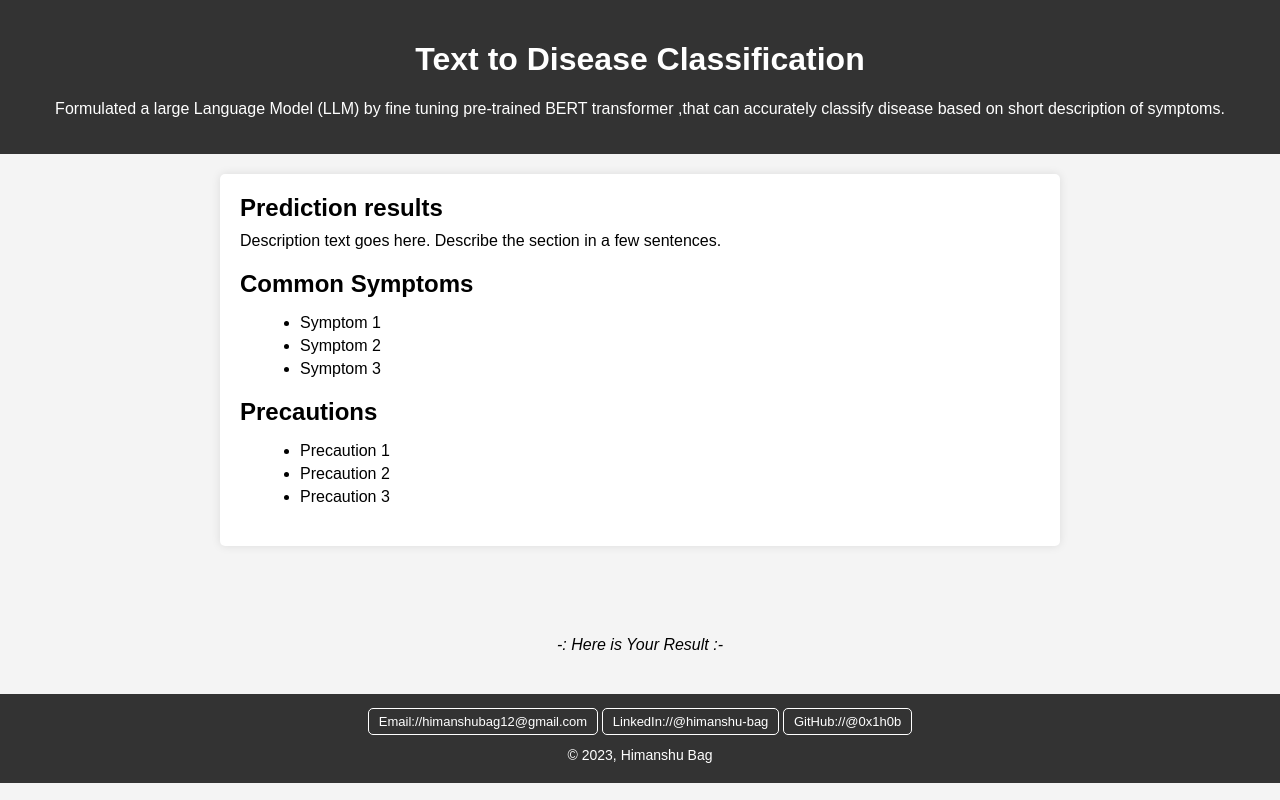
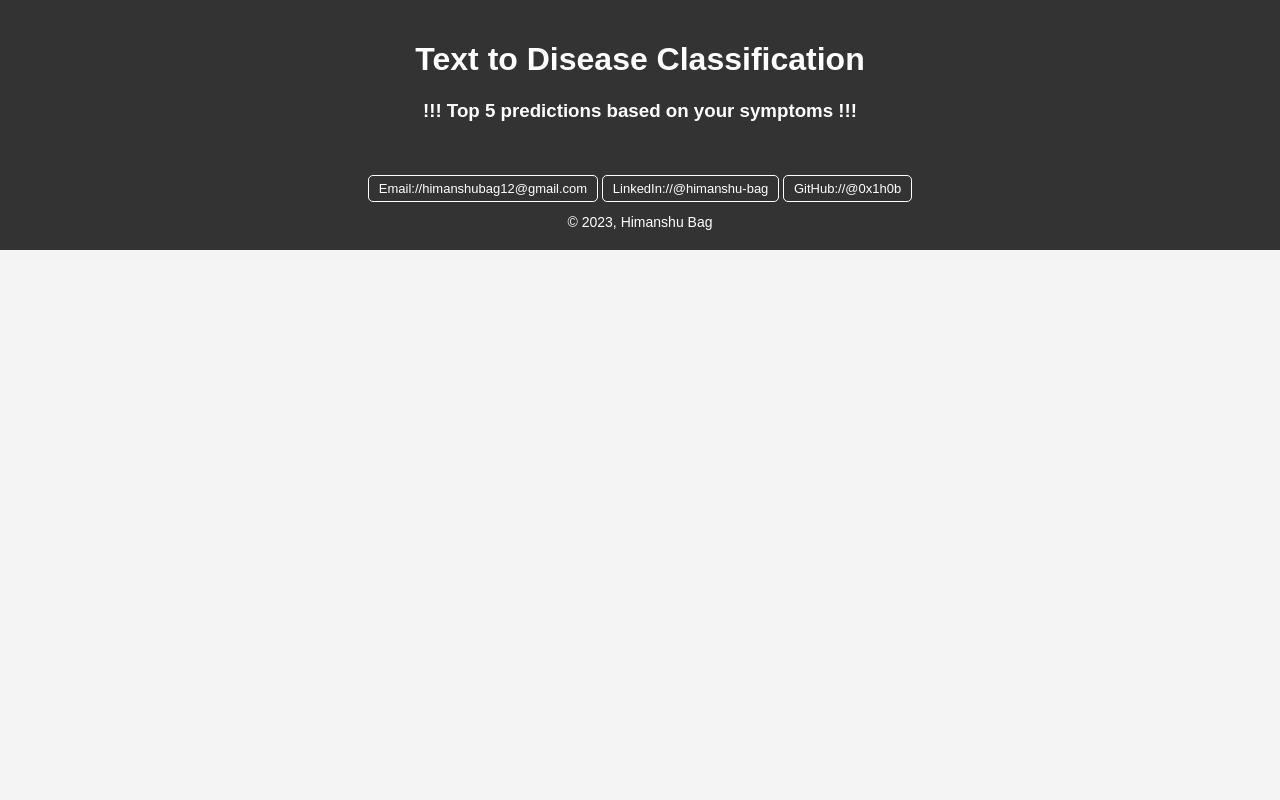
Before and after one commit to 0x1h0b/Text-to-Disease-Classification, a Flask app: template templates/result.html in a window 1280 px wide. Run offline with Flask 3, Linux system fonts and the light colour scheme; the template is opened without the code that fills it, so the values that code supplies are empty.

Commit message:
enhanced the result.html for displaying final model output

```diff
--- a/templates/result.html
+++ b/templates/result.html
@@ -11,59 +11,45 @@
     <h1>Text to Disease Classification</h1>
     <!-- Description in header -->
     <div class="description1">
-        <p>Formulated a large Language Model (LLM) by fine tuning pre-trained BERT transformer ,that can accurately classify disease based on short description of symptoms.</p>
+        <!-- <p>Formulated a large Language Model (LLM) by fine tuning pre-trained BERT transformer ,that can accurately classify disease based on short description of symptoms.</p> -->
+        <h3 style="text-align: center;"> !!! Top 5 predictions based on your symptoms !!!</h3>
     </div>
   </header>
-
+  {% for i in range(res_dis_name|length) %}
   <div class="info-container">
+    <!-- section for disease name -->
     <div class="section">
-      <div class="section-title">Prediction results</div>
+      <div class="section-title">Disease Name</div>
       <div class="section-description">
-        Description text goes here. Describe the section in a few sentences.
+        <p>{{ res_dis_name[i][0] }} ,  Score : {{ res_dis_name[i][1] }}</p>
       </div>
     </div>
 
+    <!-- section for disease descrption -->
+    <div class="section">
+      <div class="section-title">Description</div>
+      <div class="section-list">
+        {{ res_dis_name[i][2] }}
+      </div>
+    </div>
+
+    <!-- section for disease common symptoms -->
     <div class="section">
       <div class="section-title">Common Symptoms</div>
       <div class="section-list">
-        <ul>
-          <li>Symptom 1</li>
-          <li>Symptom 2</li>
-          <li>Symptom 3</li>
-          <!-- Add more symptoms as needed -->
-        </ul>
+        {{ res_dis_name[i][3] }}
       </div>
     </div>
 
+    <!-- section for disease precautions -->
     <div class="section">
       <div class="section-title">Precautions</div>
       <div class="section-list">
-        <ul>
-          <li>Precaution 1</li>
-          <li>Precaution 2</li>
-          <li>Precaution 3</li>
-          <!-- Add more precautions as needed -->
-        </ul>
+        {{ res_dis_name[i][4] }}
       </div>
     </div>
   </div>
-
-  <div class="container">
-    <div class="main-content">
-        <!-- Brief Description -->
-      <div class="description">
-        <p>-: Here is Your Result :-</p>
-      </div>
-
-      <div class="">
-        <!-- <h1>{{ res_dis_name }}</h1> -->
-        {% for i in range(res_dis_name|length) %}
-              <h3>{{ res_dis_name[i] }}</h3>
-        {% endfor %}
-      </div>
-
-    </div>
-  </div>
+  {% endfor %}
 
   <footer>
     <div class="contact-info">
--- a/templates/static/style.css
+++ b/templates/static/style.css
@@ -107,7 +107,7 @@ body {
   }
 
   .section-title {
-    font-size: 24px;
+    font-size: 18px;
     font-weight: bold;
     margin-bottom: 10px;
   }
```
